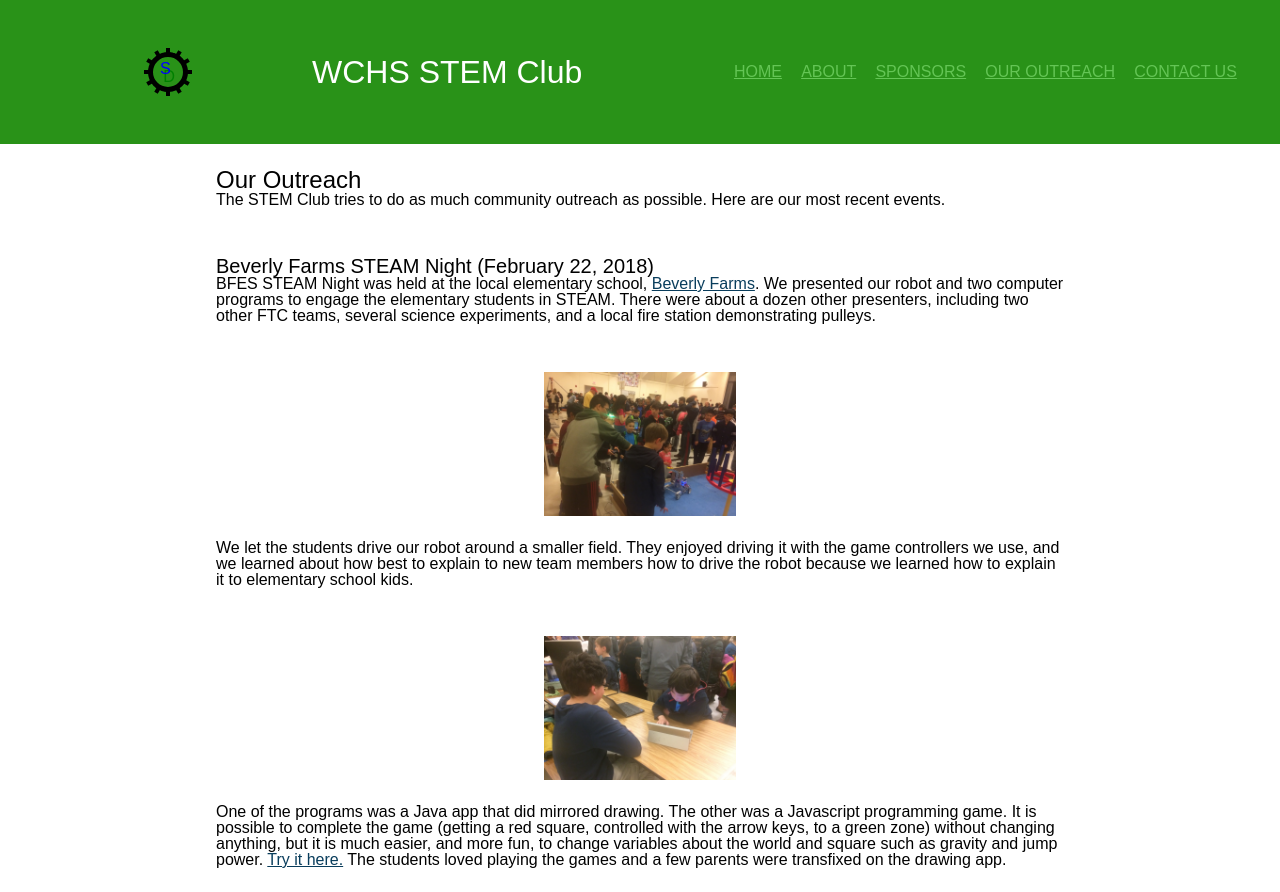
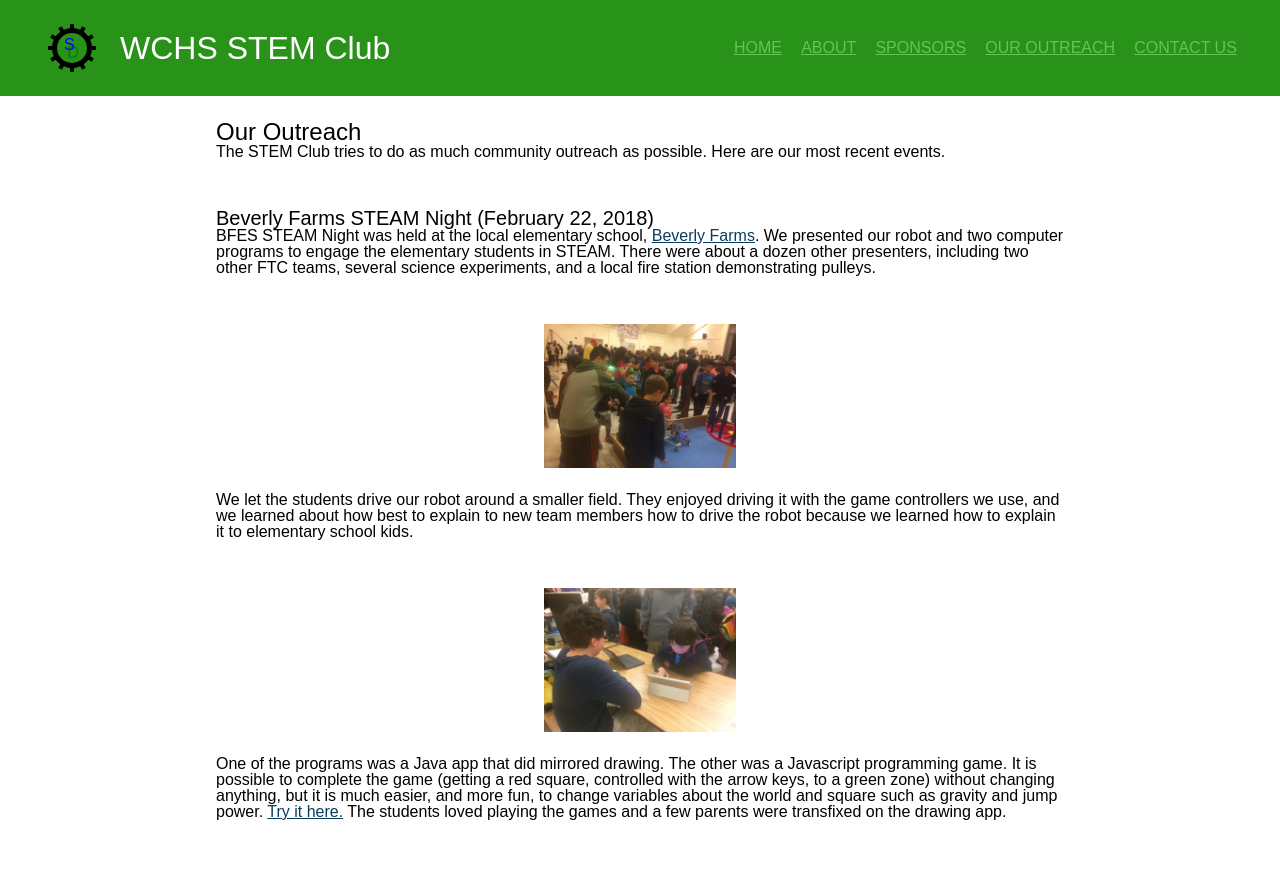
Before and after one commit to wchsstem/wchsstem.github.io, a PHP site: page /outreach in a window 1280 px wide. After the commit the page ends 820 px from the top, so only its background shows below. Run offline with PHP 8.4, Linux system fonts and the light colour scheme; some web fonts are replaced.

Commit message:
Fix the logo on the outreach page

```diff
--- a/outreach/outreach.css
+++ b/outreach/outreach.css
@@ -1,4 +1,4 @@
-img {
+img:not(.logo) {
     width: 2in;
     display: block;
     margin: auto;
```
